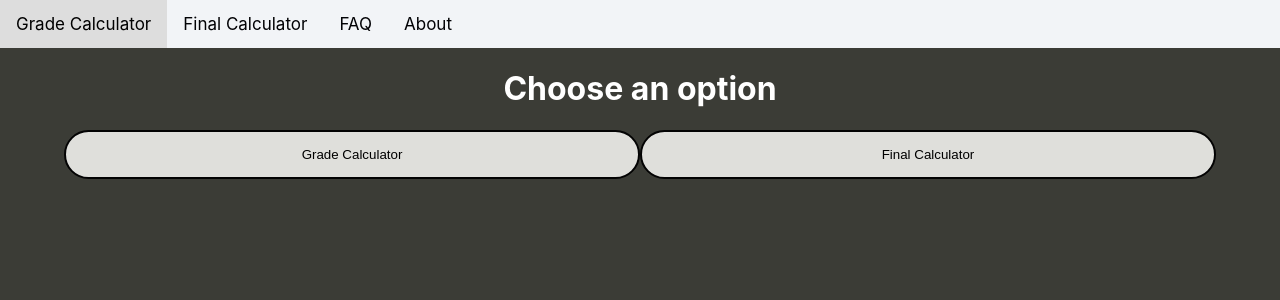
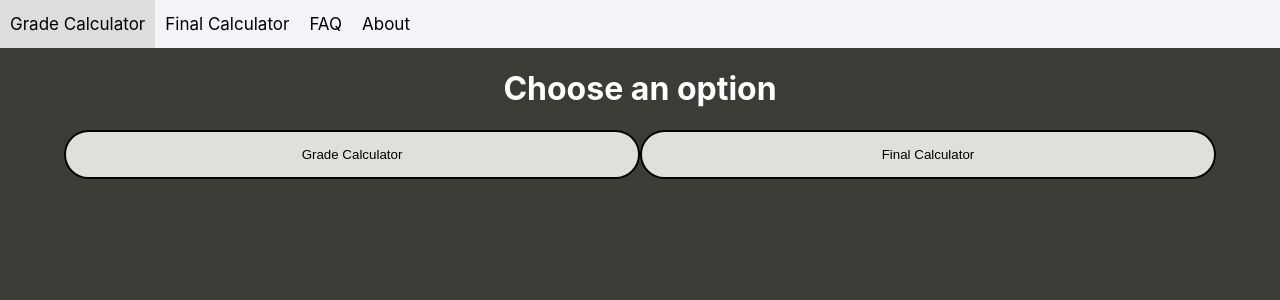
Before and after one commit to taventran/GradeCheckerWebsite, a React (Create React App) app: page / in a window 1280 px wide. Shown: the top 300 px of the page. Built offline with nearby package versions, Linux system fonts and the light colour scheme.

Commit message:
Changed nav bar

```diff
--- a/src/App.css
+++ b/src/App.css
@@ -51,6 +51,7 @@ ul {
   padding: 0;
 }
 
+
 ul:hover {
   cursor: pointer;
 }
@@ -68,7 +69,7 @@ ul:hover {
   float: left;
   color: #020205;
   text-align: center;
-  padding: 14px 16px;
+  padding: 14px 10px;
   text-decoration: none;
   font-size: 17px;
 }
```
